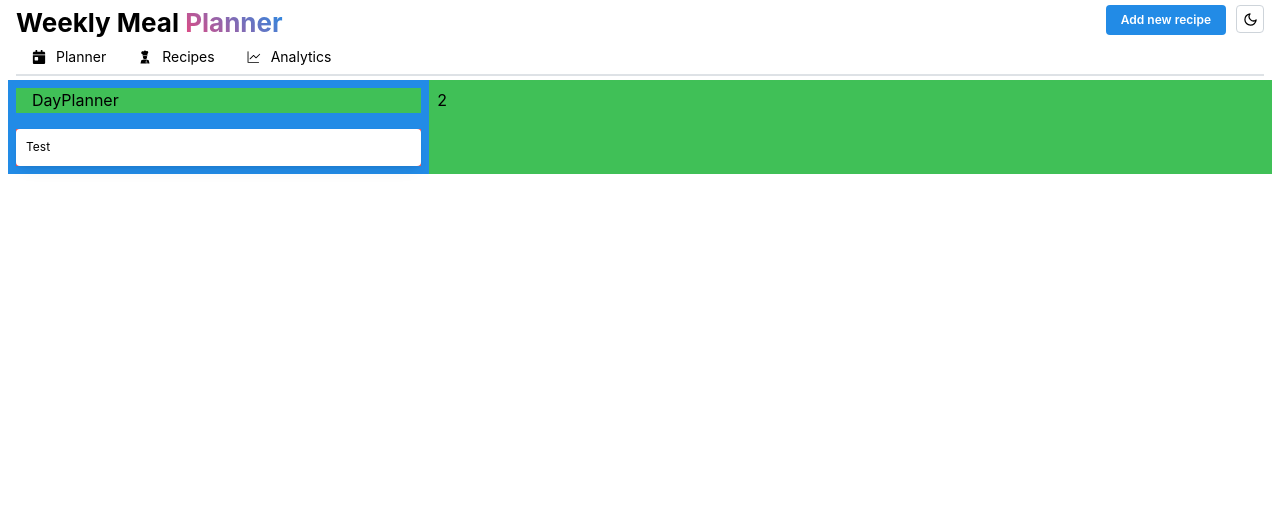
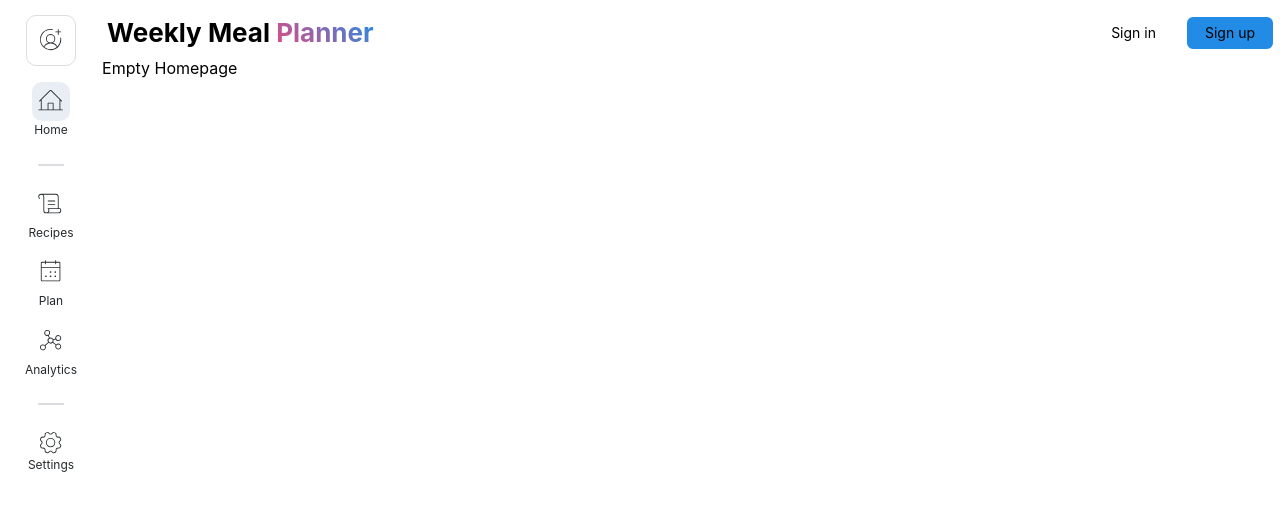
Before and after one commit to gpspence/meal-planner-app, a React (Vite) app: page / in a window 1280 px wide. Shown: the top 510 px of the page. Built offline with nearby package versions, Linux system fonts and the light colour scheme; no server answers.

Commit message:
Replace nav buttons with aside and redesign layout

```diff
--- a/src/Router.tsx
+++ b/src/Router.tsx
@@ -5,11 +5,13 @@ import NotFoundPage from './pages/NotFoundPage';
 import RecipesPage from './pages/RecipesPage';
 import AnalyticsPage from './pages/AnalyticsPage';
 import { recipesLoader, weekPlanLoader, dayAssignmentsLoader } from './loaders';
+import CalendarPage from './pages/CalendarPage';
 
 const router = createBrowserRouter(
   createRoutesFromElements(
     <Route path='/' element={<MainLayout />}>
       <Route index element={<HomePage />} />
+      <Route path='/calendar' element={<CalendarPage />} />
       <Route path='/recipes' element={<RecipesPage />} loader={recipesLoader}/>
       <Route path='/analytics' element={<AnalyticsPage />}/>
       <Route path='*' element={<NotFoundPage />}/>
--- /dev/null
+++ b/src/components/Aside/Aside.module.css
@@ -0,0 +1,42 @@
+.root {
+    padding: 15px 25px;
+    gap: 16px
+}
+
+.flexColumn {
+    display: flex;
+    flex-direction: column;
+    align-items: center;
+    justify-content: center;
+}
+
+.icons {
+    color: #262a2d;
+    font-size: 1.7rem;
+}
+
+.borderedIcons {
+    display: flex;
+    flex-direction: column;
+    gap: 10px;
+    border-radius: 10px;
+    border: 1px solid #dbdde1;
+    padding: 10px 10px 5px 10px;
+    margin: 0px;
+}
+
+.iconLabels {
+    font-size: 12px;
+    color: #262a2d;
+}
+
+.iconHighlight {
+    background-color: #e8eef3;
+    padding: 5px 5px 0px 5px;
+    border-radius: 10px;
+}
+
+.divider {
+    border: 0.5px solid #dbdde1;
+    width: 50%;
+}
--- /dev/null
+++ b/src/components/Aside/Aside.tsx
@@ -0,0 +1,67 @@
+import { Button, Divider, Text } from '@mantine/core';
+import { NavLink } from 'react-router-dom';
+import { IconContext } from 'react-icons';
+import {
+    PiScrollThin,
+    PiCalendarDotsThin,
+    PiHouseLineThin,
+    PiGraphThin,
+    PiUserCirclePlusThin,
+    PiGearThin
+} from "react-icons/pi";
+
+import ColorSchemeToggle from '../ColorSchemeToggle/ColorSchemeToggle';
+import classes from './Aside.module.css';
+
+const Aside = () => {
+
+    return (
+        <>
+            <div className={`${classes.root} ${classes.flexColumn}`}>
+                <IconContext.Provider value={{ className: classes.icons }}>
+                    <div className={classes.borderedIcons}>
+                        <div>
+                            <PiUserCirclePlusThin />
+                        </div>
+                    </div>
+                    <div className={classes.flexColumn}>
+                        <div className={classes.iconHighlight}>
+                            <NavLink to='/'>
+                                <PiHouseLineThin />
+                            </NavLink>
+                        </div>
+                        <Text className={classes.iconLabels}>Home</Text>
+                    </div>
+                    <hr className={classes.divider} />
+                    <div className={classes.flexColumn}>
+                        <NavLink to='/recipes'>
+                            <PiScrollThin />
+                        </NavLink>
+                        <Text className={classes.iconLabels}>Recipes</Text>
+                    </div>
+                    <div className={classes.flexColumn}>
+                        <NavLink to='/calendar'>
+                            <PiCalendarDotsThin />
+                        </NavLink>
+                        <Text className={classes.iconLabels}>Plan</Text>
+                    </div>
+                    <div className={classes.flexColumn}>
+                        <NavLink to='/analytics'>
+                            <PiGraphThin />
+                        </NavLink>
+                        <Text className={classes.iconLabels}>Analytics</Text>
+                    </div>
+                    <hr className={classes.divider} />
+                    <div>
+                        <div className={classes.flexColumn}>
+                            <PiGearThin />
+                            <Text className={classes.iconLabels}>Settings</Text>
+                        </div>
+                    </div>
+                </IconContext.Provider>
+            </div>
+        </>
+    )
+}
+
+export default Aside
--- a/src/components/Navbar/Navbar.tsx
+++ b/src/components/Navbar/Navbar.tsx
@@ -1,71 +1,21 @@
-import { Title, Container, Tabs, Text, Flex, Button } from '@mantine/core';
-import { FaCalendarDay } from 'react-icons/fa';
-import { GiCook } from 'react-icons/gi';
-import { GoGraph } from 'react-icons/go';
-import { useLocation, useNavigate, useParams, } from 'react-router-dom';
+import { Title, Container, Tabs, Text, Flex, Button, Menu, Divider } from '@mantine/core';
 import PlannerTitle from '../PlannerTitle/PlannerTitle';
-import ColorSchemeToggle from '../ColorSchemeToggle/ColorSchemeToggle';
 
-interface TabRoutes {
-    Planner: string
-    Recipes: string
-    Analytics: string
-}
-
-interface NavbarProps {
-    onOpenModal: () => void;
-}
-
-const Navbar = ({onOpenModal}: NavbarProps) => {
-
-    const navigate = useNavigate();
-    const location = useLocation();
-    const { tabValue } = useParams();
-
-    const tabRoutes: TabRoutes = {
-        Planner: '/',
-        Recipes: '/recipes',
-        Analytics: '/analytics'
-    }
-
-    const tabTitleMap: Record<string, keyof TabRoutes> = {
-        '/': 'Planner',
-        '/recipes': 'Recipes',
-        '/analytics': 'Analytics'
-    }
-
-    const currentPath: string = location.pathname;
-    const tabTitle: string = tabTitleMap[currentPath] || 'Planner'
+const Navbar = () => {
 
     return (
-        <Container size="responsive" mb={12}>
-            <Flex justify='space-between' mt={5}>
-                <PlannerTitle tabTitle={tabTitle} />
-                <Flex gap={10}>
-                    <Button size='xs' onClick={onOpenModal}>
-                        Add new recipe
-                    </Button>
-                    <ColorSchemeToggle />
-                </Flex>
+        <Flex justify='space-between' align='center' p={5}>
+            <PlannerTitle tabTitle='Planner' />
+            <Flex gap='xs'>
+                <Button bg="none">
+                    <Text c='black' fz='14'>Sign in</Text>
+                </Button>
+                <Button bd='2px solid' radius='md'>
+                    <Text c='black' fz='14'>Sign up</Text>
+                </Button>
             </Flex>
-            <Tabs
-                value={tabValue}
-                onChange={(value) => navigate(tabRoutes[value ? value as keyof TabRoutes : "Planner"])}
-            >
-                <Tabs.List>
-                    <Tabs.Tab value="Planner" leftSection={<FaCalendarDay />}>
-                        Planner
-                    </Tabs.Tab>
-                    <Tabs.Tab value="Recipes" leftSection={<GiCook />}>
-                        Recipes
-                    </Tabs.Tab>
-                    <Tabs.Tab value="Analytics" leftSection={<GoGraph />}>
-                        Analytics
-                    </Tabs.Tab>
-                </Tabs.List>
-            </Tabs>
-        </Container>
+        </Flex>
     )
 }
 
-export { Navbar as default, type TabRoutes };
+export default Navbar;
--- /dev/null
+++ b/src/components/RecipeCards/RecipeCards.module.css
@@ -0,0 +1,21 @@
+.root {
+    background-color: #f1f5f8;
+    border-top-left-radius: 16px;
+    padding: 10px;
+    margin-top: 10px;
+    height: 100%;
+}
+
+.flexRow {
+    display: flex;
+    flex-direction: row;
+    flex-wrap: wrap;
+}
+
+.foreground {
+    background-color: white;
+    border-radius: 16px;
+    padding: 20px;
+    margin: 20px 40px;
+    height: 100%;
+}
--- a/src/components/RecipeCards/RecipeCards.tsx
+++ b/src/components/RecipeCards/RecipeCards.tsx
@@ -2,6 +2,7 @@ import React from 'react';
 import type { Tables } from "@/database.types";
 import { Card, Flex, Text } from "@mantine/core";
 import RecipeCard from '../RecipeCard/RecipeCard';
+import classes from './RecipeCards.module.css';
 
 type Recipe = Tables<"recipes">;
 type RecipeCardsProps = {
@@ -16,7 +17,8 @@ const RecipeCards = ({ recipes }: RecipeCardsProps) => {
     )
 
     return (
-        <Flex>
+        <div className={classes.root}>
+            <div className={classes.foreground}>
                 {
                     areRecipesLoaded ?
                         recipes.map((item: Recipe, idx: number) => (
@@ -24,7 +26,8 @@ const RecipeCards = ({ recipes }: RecipeCardsProps) => {
                         )) :
                         <Text>No recipes found!</Text>
                 }
-        </Flex>
+            </div>
+        </div>
     )
 }
 
--- /dev/null
+++ b/src/layouts/MainLayout.module.css
@@ -0,0 +1,17 @@
+.flexColumn {
+    display: flex;
+    flex-direction: column;
+    width: 100%;
+    padding: 10px 0px;
+}
+
+.flexRow {
+    display: flex;
+    flex-direction: row;
+}
+
+.outlet {
+    padding: 0px;
+    margin: 0px;
+    height: 100vh
+}
--- a/src/layouts/MainLayout.tsx
+++ b/src/layouts/MainLayout.tsx
@@ -4,18 +4,29 @@ import { ToastContainer } from 'react-toastify';
 import 'react-toastify/dist/ReactToastify.css';
 import { useDisclosure } from '@mantine/hooks';
 import CreateRecipeForm from '@/components/CreateRecipeForm/CreateRecipeForm';
+import Aside from '@/components/Aside/Aside';
+import classes from './MainLayout.module.css'
 
 const MainLayout = () => {
 
-  const [opened, {open, close}] = useDisclosure();
+  const [opened, { open, close }] = useDisclosure();
 
   return (
-      <>
-        <Navbar onOpenModal={open}/>
-        <CreateRecipeForm opened={opened} onClose={close}/>
-        <Outlet />
+    <>
+      <div className={classes.flexRow}>
+        <div>
+          <Aside />
+        </div>
+        <div className={classes.flexColumn}>
+          <Navbar />
+          <div className={classes.outlet}>
+            <Outlet />
+          </div>
+        </div>
+      </div>
         <ToastContainer />
-      </>
+        <CreateRecipeForm opened={opened} onClose={close} />
+    </>
   );
 }
 
--- /dev/null
+++ b/src/pages/CalendarPage.tsx
@@ -0,0 +1,9 @@
+import React from 'react'
+
+const CalendarPage = () => {
+  return (
+    <div>CalendarPage</div>
+  )
+}
+
+export default CalendarPage
--- a/src/pages/HomePage.tsx
+++ b/src/pages/HomePage.tsx
@@ -3,27 +3,6 @@ import { Container, Flex, Grid, Paper, Stack, Text } from '@mantine/core';
 
 export function HomePage() {
   return (
-    <Container size='responsive'>
-      <Grid>
-        <Grid.Col bg='blue' span={4}>
-          <Stack>
-          <Container bg='green' m={0}>
-              <DayPlanner />
-            </Container>
-            <Container bg='red' m={0} p={0}>
-              <Stack>
-                <Paper shadow='sm' p='xs'>
-                  <Text size='xs'>Test</Text>
-                </Paper>
-              </Stack>
-            </Container>
-          </Stack>
-        </Grid.Col>
-        <Grid.Col bg='green' span={8}>
-          2
-
-        </Grid.Col>
-      </Grid>
-    </Container>
+     <div>Empty Homepage</div>
   );
 }
```
Also changed, not shown: src/components/Navbar/Navbar.module.css (deleted, +0 -8 lines). Lines whose indentation alone changed are shown as unchanged.
